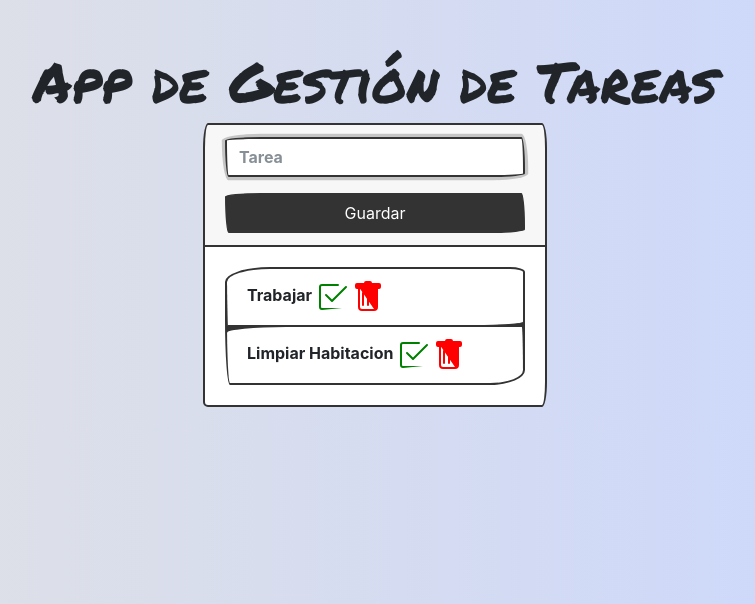
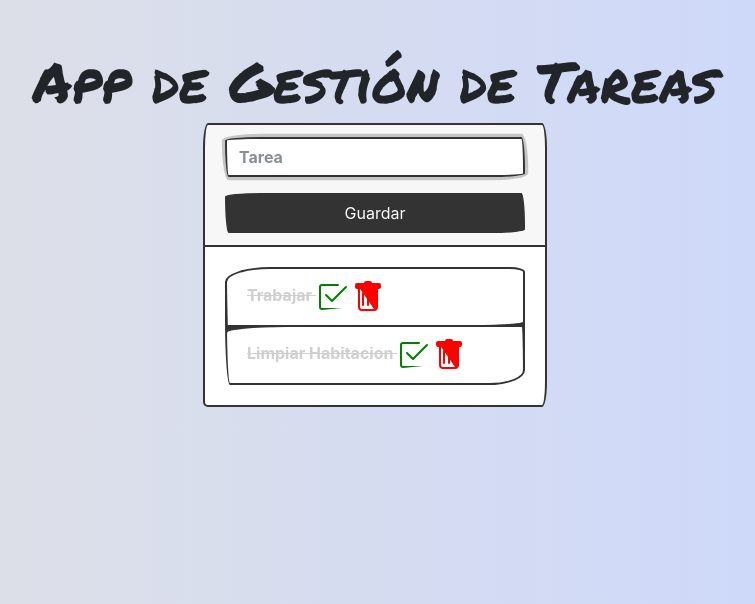
Before and after one commit to danipoav/Task-Management, a Flask app: page / in a window 1280 px wide. Shown: the top 604 px of the page, without its empty margins (265-1020 px from the left). Run offline with Flask 3, Linux system fonts and the light colour scheme; data comes from the database, SQL or seed files in the repository; both versions use the stored data as it was after the commit; some libraries are stand-ins or nearby versions; some web fonts are replaced.

Commit message:
Adding styles

```diff
--- a/static/main.css
+++ b/static/main.css
@@ -8,3 +8,8 @@ background: linear-gradient(to right, #E2E2E2, #C9D6FF); /* W3C, IE 10+/ Edge, F
 .titulo{
     font-family: 'Permanent Marker',cursive;
 }
+
+.tarea_hecha {
+text-decoration: line-through;
+color: #cfcfcf;
+}
```
Also changed, not shown: database/tareas.db.
